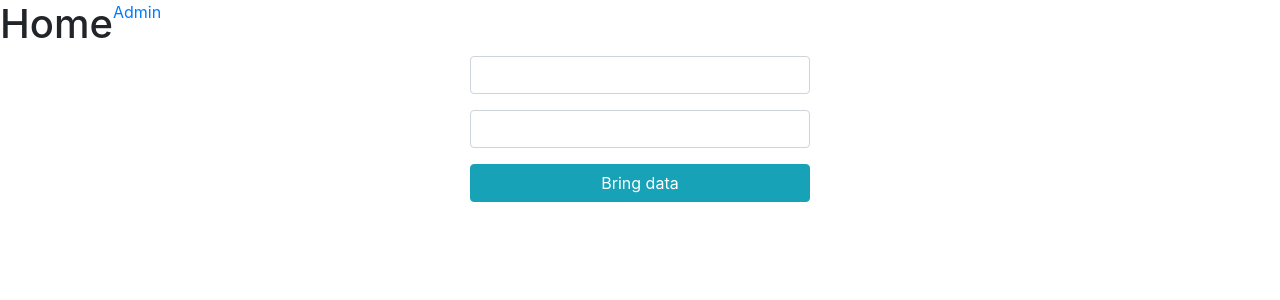
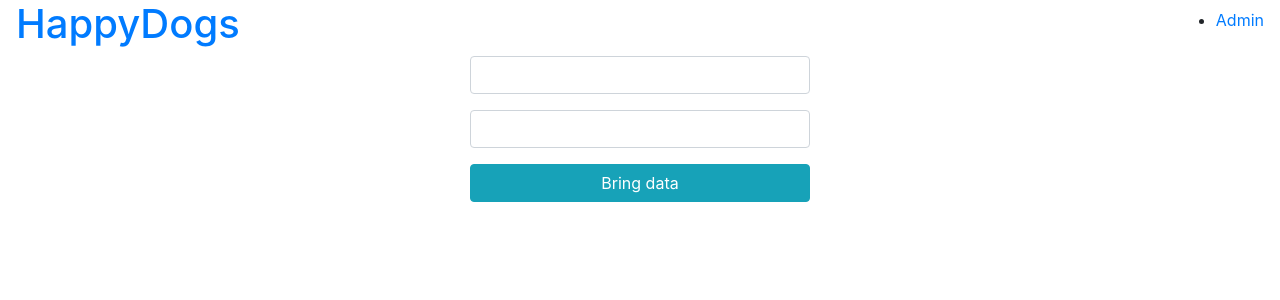
Before and after one commit to carloscol-in/happydogs, a Django app: page / in a window 1280 px wide. Shown: the top 300 px of the page. Run offline with Django 3.2, Linux system fonts and the light colour scheme; some libraries are stand-ins or nearby versions.

Commit message:
changed nav structure and added some classes

```diff
--- a/templates/nav.html
+++ b/templates/nav.html
@@ -1,5 +1,19 @@
-<nav class="d-flex flex-direction-row">
-    <h1>Home</h1>
+{% load static %}
 
-    <a href={% url 'admin:index' %}>Admin</a>
+{% block head_tags %}
+    <link rel="stylesheet" href="{% static 'css/Navbar.css' %}">
+{% endblock %}
+
+<nav class="Navbar d-flex flex-direction-row align-items-center justify-content-between">
+    <h1 class="Navbar__brand ml-3">
+        <a href='/'>
+            HappyDogs
+        </a>
+    </h1>
+
+    <ul class="Navbar__menu">
+        <li>
+            <a href={% url 'admin:index' %} class="Navbar__menu--link mr-3">Admin</a>
+        </li>
+    </ul>
 </nav>
```
